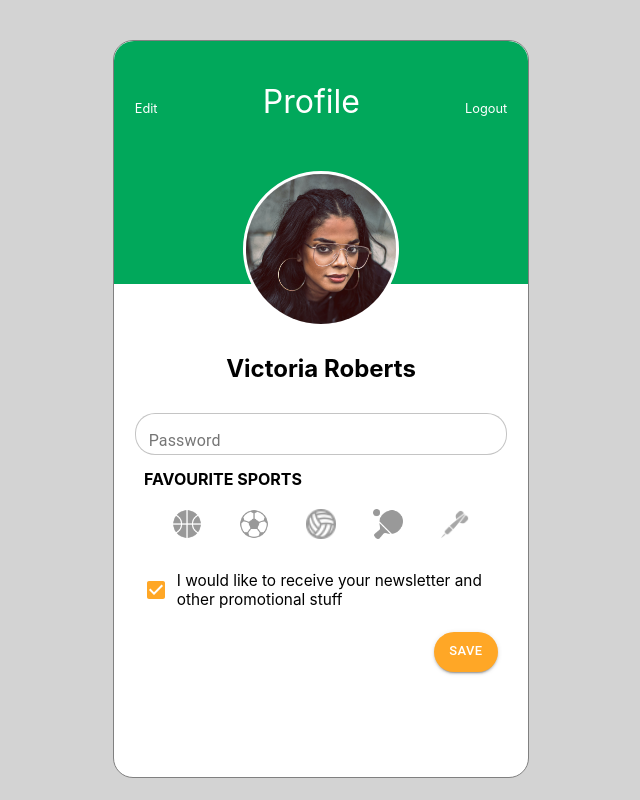
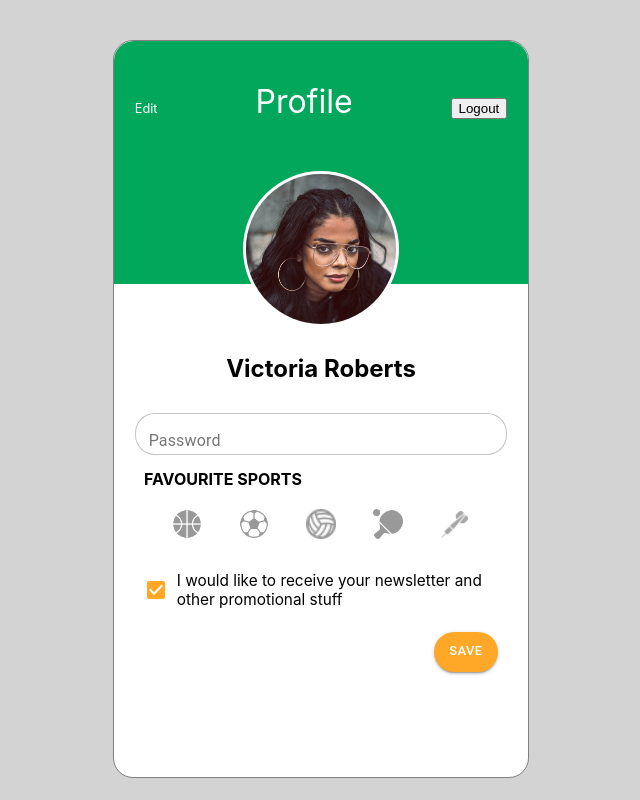
Before and after one commit to SuperCode-Projects/urban-league, a React (Create React App) app: page /account in a window 1280 px wide. Shown: the whole page, without its empty margins (319-959 px from the left). Built offline with nearby package versions, Linux system fonts and the light colour scheme; no server answers.

Commit message:
Added Logout
Co-authored-by: Natalie Streich <natalie@super-code.de>

```diff
--- a/src/components/Account.js
+++ b/src/components/Account.js
@@ -6,10 +6,12 @@
 import Checkbox from "@material-ui/core/Checkbox";
 import Button from "@material-ui/core/Button";
 import { UserContext } from "../providers/UserProvider";
+import { auth } from  "../firebase";
 
 class Account extends Component {
   componentDidMount() {
     console.log(this.context);
+
   }
 
   static contextType = UserContext;
@@ -22,7 +24,7 @@
           <div id="text">
             <p id="edit">Edit</p>
             <p className="p_big">Profile</p>
-            <p id="logout">Logout</p>
+            <button onClick={() => auth.signOut()}id="logout">Logout</button>
           </div>
           <div id="Pic_round">
             <div id="userimage"></div>
```
Also changed, not shown: .devcontainer/devcontainer.json.
